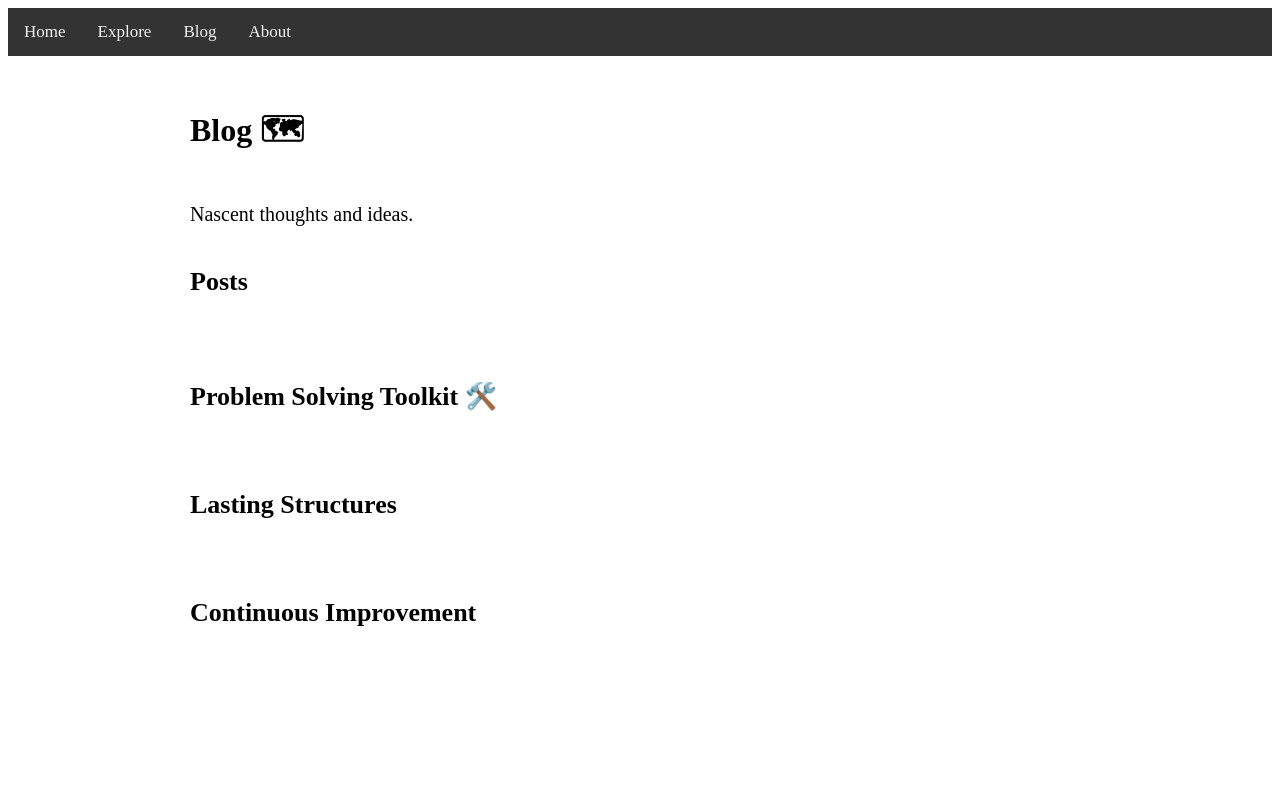
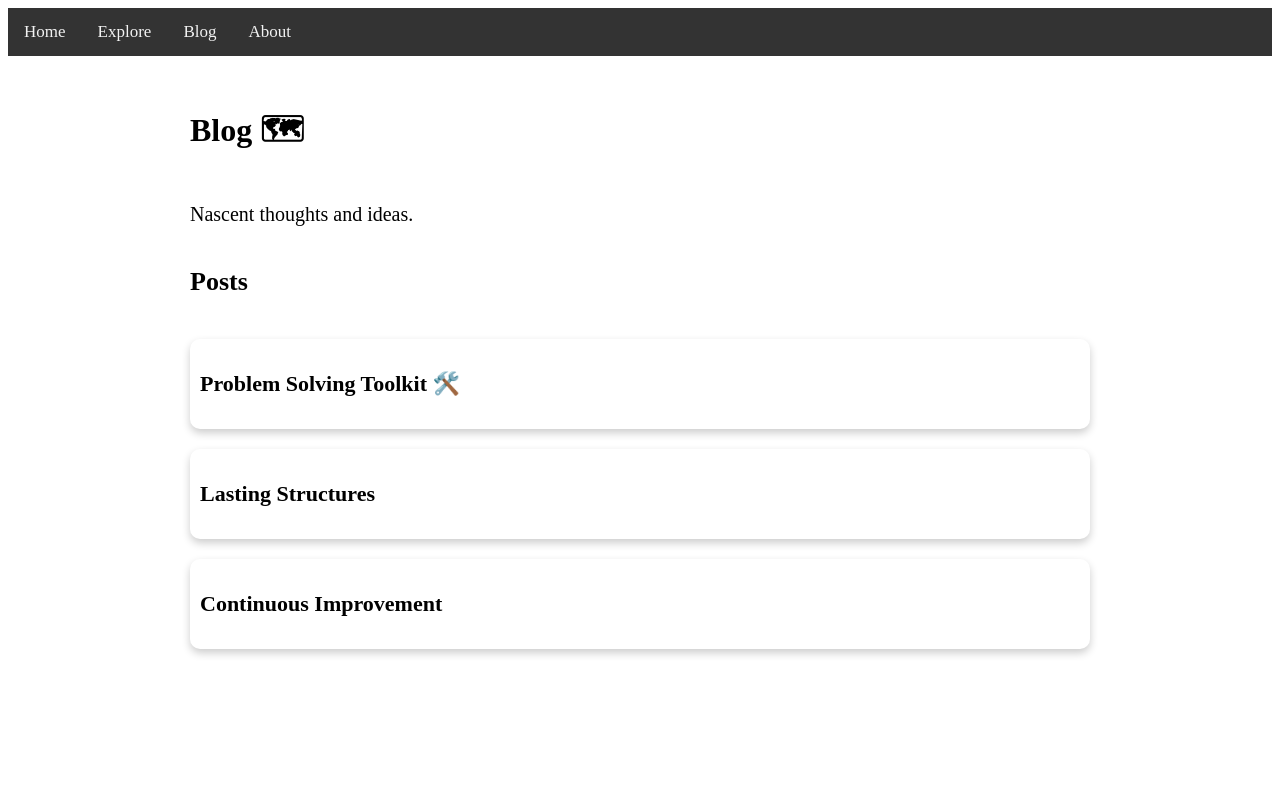
Before and after one commit to blakete/Resonant-Principles, a Vue app: page /blog in a window 1280 px wide. Shown: the top 800 px of the page. Built offline with nearby package versions, Linux system fonts and the light colour scheme; what vue-disqus would draw is missing.

Commit message:
removed comment section from feed and added card class

```diff
--- a/src/views/BlogFeed.vue
+++ b/src/views/BlogFeed.vue
@@ -12,17 +12,13 @@
                 <h2 style="padding-bottom: 20px;">Posts</h2>
                 <div class="card-columns">
                     <div v-for="post in posts" :key="post.id">
-                        <div @click="this.$router.push({ path: `/blog/${post.id}` })">
-                            <h2>{{ post.title }}</h2>
+                        <div class="card" @click="this.$router.push({ path: `/blog/${post.id}` })">
+                            <h3>{{ post.title }}</h3>
                         </div>
                     </div>
                 </div>
             </section>
         </div>
-        <section class='comments' aria-labelledby="comment">
-            <h2 id="comment">Comments</h2>
-            <Disqus />
-        </section>
     </div>
 </template>
 
@@ -60,12 +56,17 @@ li {
     font-size: 20px;
 }
 
-.card-columns {
-    display: flex;
-    flex-direction: column;
+.card {
+    /* Add shadows to create the "card" effect */
+    box-shadow: 0 4px 8px 0 rgba(0, 0, 0, 0.2);
+    transition: 0.3s;
+    border-radius: 10px;
+    padding: 10px;
+    margin-bottom: 20px;
 }
 
-.card-columns .v-card {
-    margin-bottom: 1rem;
+/* On mouse-over, add a deeper shadow */
+.card:hover {
+    box-shadow: 0 8px 16px 0 rgba(0, 0, 0, 0.2);
 }
 </style>
```
